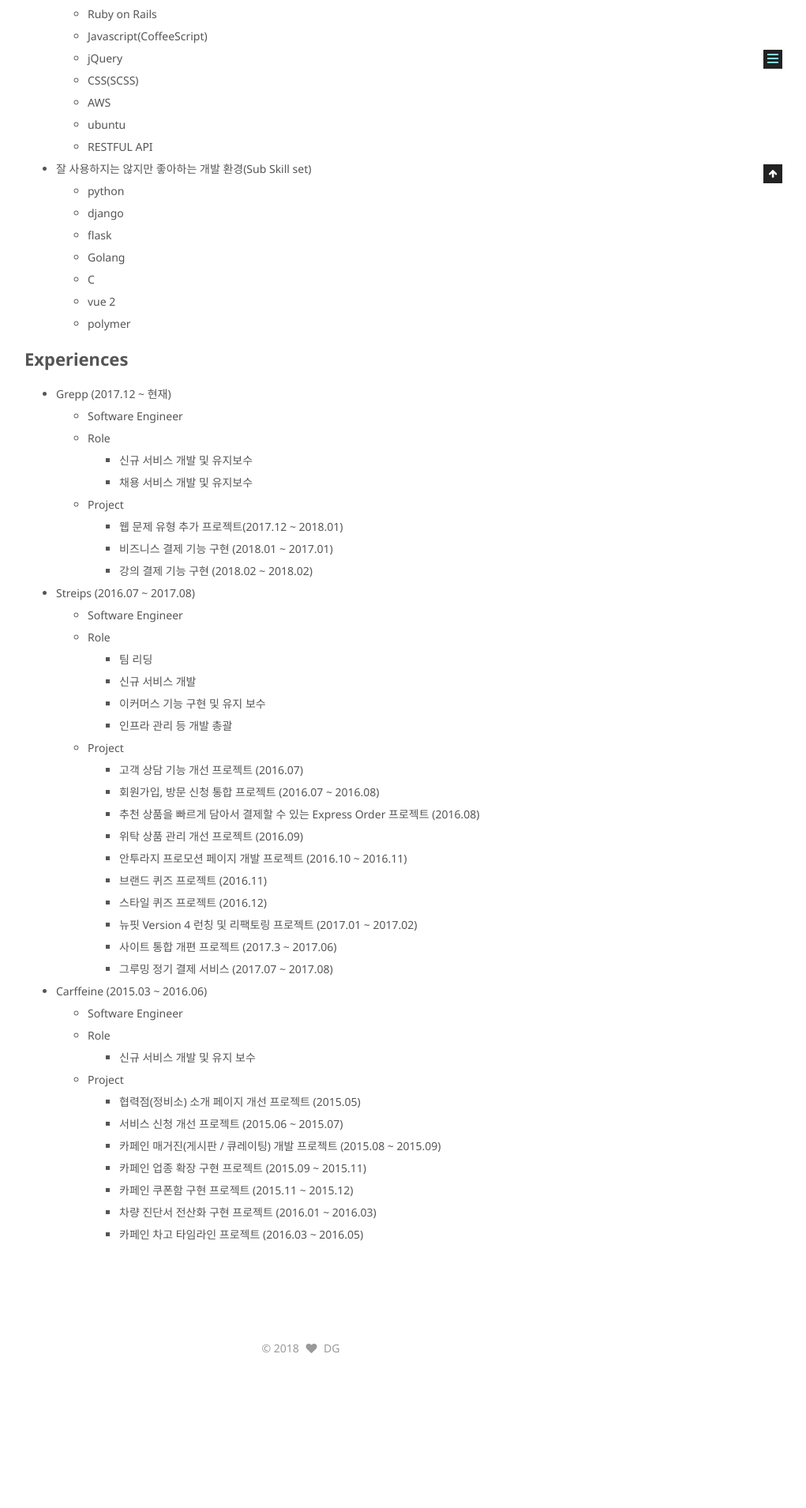
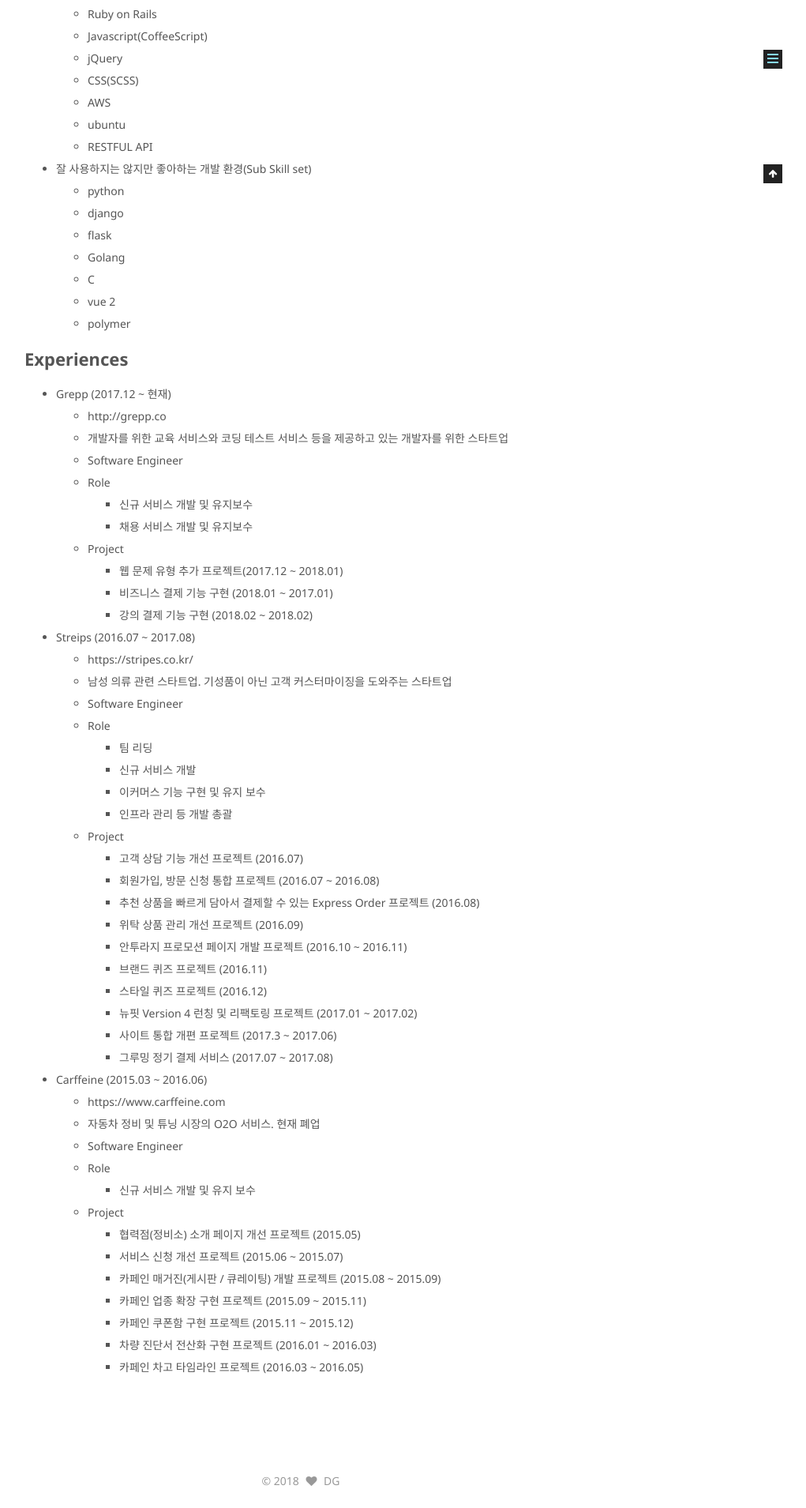
Before and after one commit to dizy64/dizy64.github.io, a Jekyll site: the page built from about/index.md, in a window 1280 px wide. Shown: the part 768-2677 px from the top of the page at 79% size, without its empty margins (259-1280 px from the left). Built offline with Jekyll 4.4.1, drawn with Linux system fonts in a browser that asks for light colours; comment, search, counter and statistics services are not loaded; before the commit the page ends 2509 px from its top, so only the background shows below that.

Commit message:
회사 소개 추가

```diff
--- a/about/index.md
+++ b/about/index.md
@@ -37,6 +37,8 @@ permalink: /about/
 # Experiences
 
 * Grepp (2017.12 ~ 현재)
+  * http://grepp.co
+  * 개발자를 위한 교육 서비스와 코딩 테스트 서비스 등을 제공하고 있는 개발자를 위한 스타트업
   * Software Engineer
   * Role
     * 신규 서비스 개발 및 유지보수
@@ -46,6 +48,8 @@ permalink: /about/
     * 비즈니스 결제 기능 구현 (2018.01 ~ 2017.01)
     * 강의 결제 기능 구현 (2018.02 ~ 2018.02)
 * Streips (2016.07 ~ 2017.08)
+  * https://stripes.co.kr/
+  * 남성 의류 관련 스타트업. 기성품이 아닌 고객 커스터마이징을 도와주는 스타트업
   * Software Engineer
   * Role
     * 팀 리딩
@@ -64,6 +68,8 @@ permalink: /about/
     * 사이트 통합 개편 프로젝트 (2017.3 ~ 2017.06)
     * 그루밍 정기 결제 서비스 (2017.07 ~ 2017.08)
 * Carffeine (2015.03 ~ 2016.06)
+  * https://www.carffeine.com
+  * 자동차 정비 및 튜닝 시장의 O2O 서비스. 현재 폐업
   * Software Engineer
   * Role
     * 신규 서비스 개발 및 유지 보수
```
